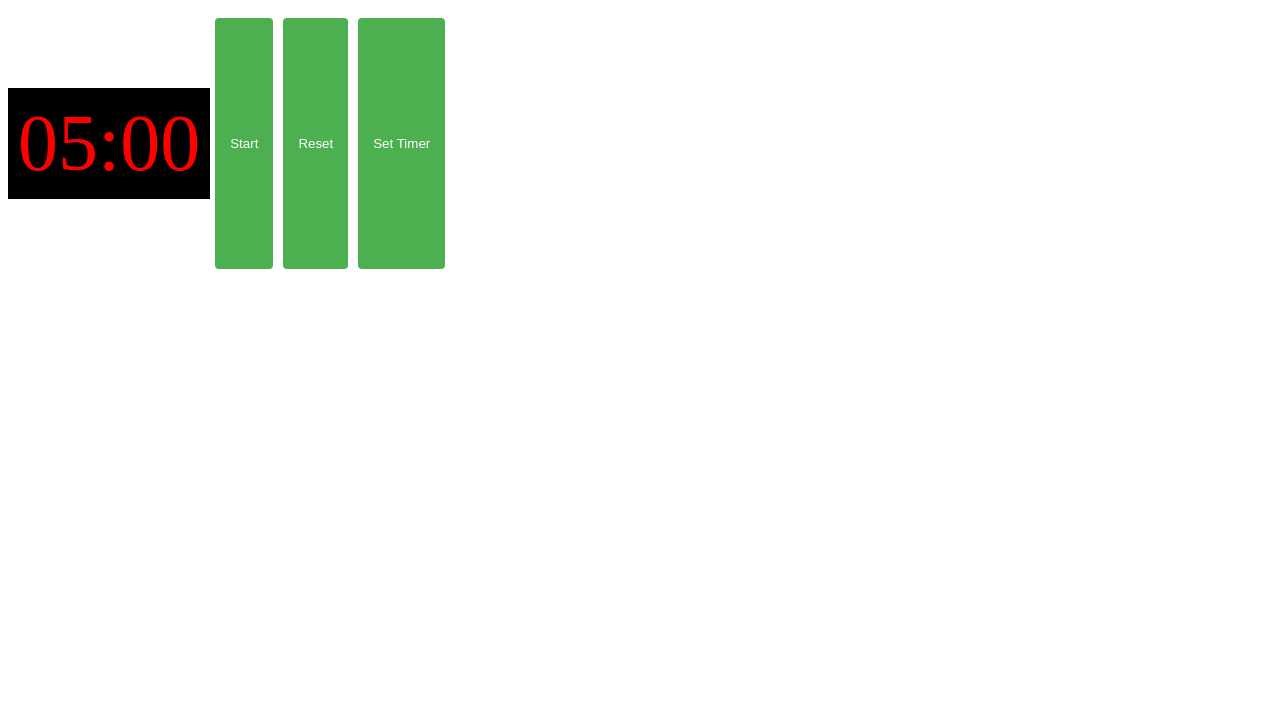
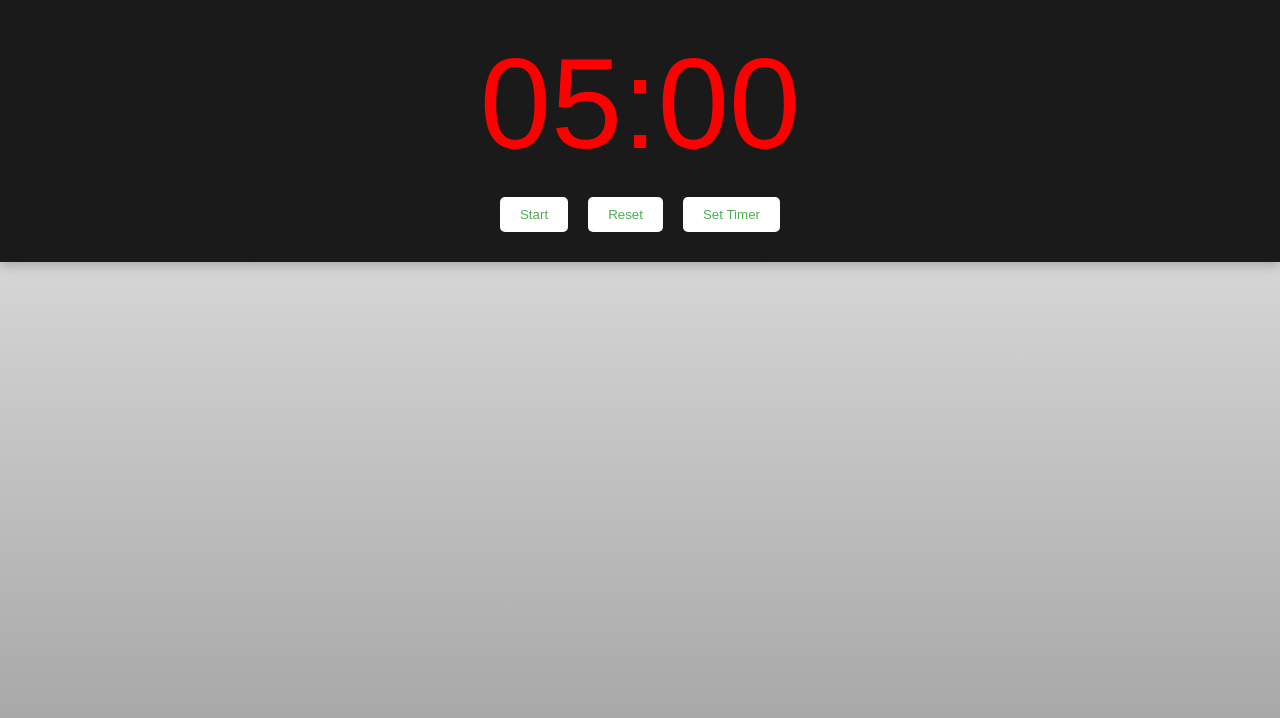
Before and after one commit to Maracash41/BJJ-Scorekeeper, a React (Vite) app: page / in a window 1280 px wide. Shown: the top 718 px of the page. Built offline with nearby package versions, Linux system fonts and the light colour scheme.

Commit message:
feat: add styles for Timer

```diff
--- a/src/App.tsx
+++ b/src/App.tsx
@@ -1,4 +1,5 @@
 import { useState } from "react";
+import "./styles/main.css";
 import Timer from "./components/timer/Timer";
 
 function App() {
--- a/src/components/timer/timer.module.css
+++ b/src/components/timer/timer.module.css
@@ -1,12 +1,16 @@
+@import url("../../styles/vars.css");
+
 .timer {
-  display: flex;
+  background: #1a1a1a;
+  padding: 20px;
+  text-align: center;
+  box-shadow: 0 4px 10px rgba(0, 0, 0, 0.2);
 }
 
 .timerTime {
   padding: 10px;
-  font-size: 5rem;
+  font-size: 10vw;
   color: #ff0000;
-  background-color: black;
 }
 
 .modal {
@@ -22,12 +26,11 @@
 }
 
 .modalContent {
-  display: flex;
-  width: 300px;
   background: white;
   padding: 20px;
   border-radius: 8px;
   box-shadow: 0 4px 8px rgba(0, 0, 0, 0.2);
+  width: 300px;
   text-align: center;
 }
 
@@ -56,8 +59,24 @@ button {
   margin: 10px 5px;
   border-radius: 4px;
   cursor: pointer;
+  transition: background-color 0.3s;
 }
 
 button:hover {
   background-color: #45a049;
 }
+
+.timer button {
+  background-color: #ffffff;
+  color: #4caf50;
+  border: none;
+  padding: 10px 20px;
+  margin: 10px;
+  border-radius: 5px;
+  cursor: pointer;
+  transition: background-color 0.3s;
+}
+
+.timer button:hover {
+  background-color: #f0f0f0;
+}
--- /dev/null
+++ b/src/styles/main.css
@@ -0,0 +1,22 @@
+@import "./vars.css";
+
+html,
+body,
+ul,
+li,
+a,
+p,
+h1,
+h2,
+h3,
+h4,
+h5 {
+  margin: 0;
+  padding: 0;
+}
+
+body {
+  height: 100vh;
+  background: var(--main-background-color);
+  font-family: var(--main-font-family);
+}
--- /dev/null
+++ b/src/styles/vars.css
@@ -0,0 +1,9 @@
+:root {
+  --main-background-color: linear-gradient(to bottom, #f0f0f0, #a0a0a0);
+  --main-font-family: Arial, sans-serif;
+  --timer-color: #ff0000;
+  --modal-background: rgba(255, 255, 255, 1);
+  --button-background: #4caf50;
+  --button-hover-background: #45a049;
+  --input-border: #ccc;
+}
```
